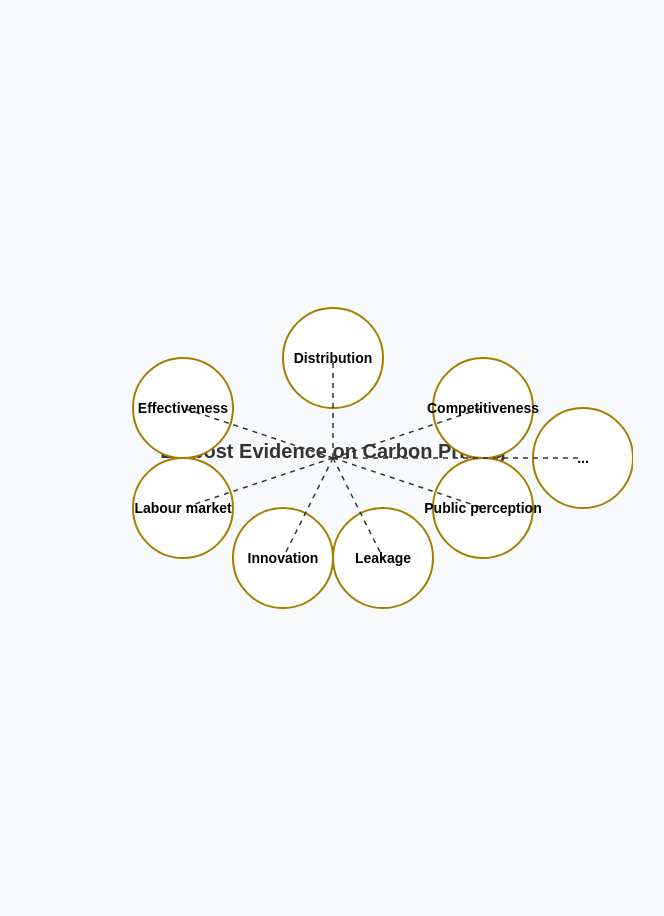
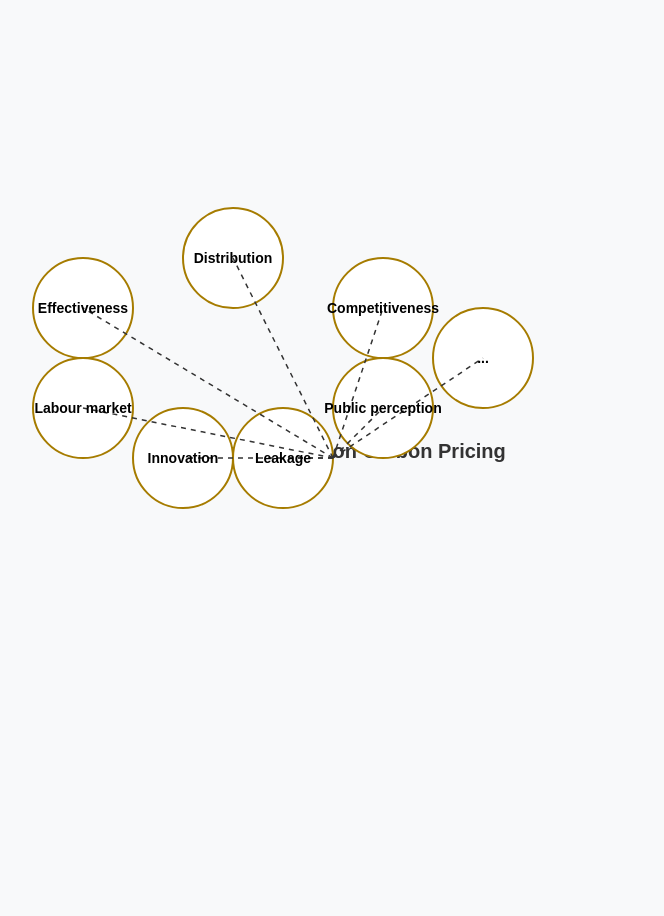
Before and after one commit to trangdtk-vnu/ecosystem-reviews, a Jekyll site: the page carbon_pricing_graph.html, which Jekyll copies as it is, in a window 1280 px wide. Shown: the whole page, without its empty margins (307-971 px from the left). Built offline with Jekyll 4.4.1, drawn with Linux system fonts in a browser that asks for light colours.

Commit message:
Update carbon_pricing_graph.html

```diff
--- a/carbon_pricing_graph.html
+++ b/carbon_pricing_graph.html
@@ -44,7 +44,7 @@
 </head>
 <body>
 
-<svg id="carbonGraph" width="600" height="400"></svg>
+<svg id="carbonGraph" width="800" height="600"></svg>
 
 <script>
     const svg = d3.select("#carbonGraph");
```
